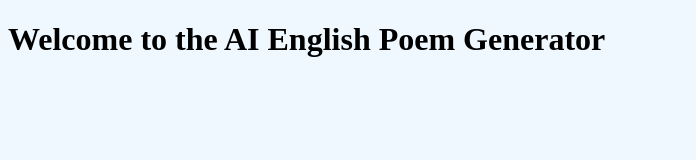
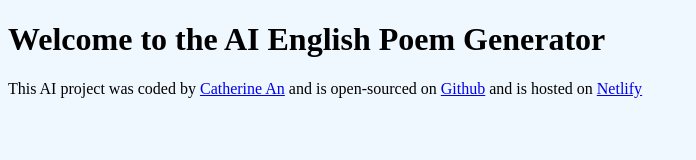
Before and after one commit to mdp-medical-developer/poem-generator, a plain HTML site: page index.html in a window 1280 px wide. Shown: the whole page, without its empty margins (0-696 px from the left). Drawn offline with nearby package versions, Linux system fonts and the light colour scheme.

Commit message:
Testing on live hosting

```diff
--- a/index.html
+++ b/index.html
@@ -12,4 +12,20 @@
   <body>
     <h1>Welcome to the AI English Poem Generator</h1>
   </body>
+  <footer>
+    This AI project was coded by
+    <a href="https://github.com/mdp-medical-developer" target="_blank"
+      >Catherine An</a
+    >
+    and is open-sourced on
+    <a
+      href="https://github.com/mdp-medical-developer/poem-generator"
+      target="_blank"
+      >Github</a
+    >
+    and is hosted on
+    <a href="https://training-my-ai-poem-generator.netlify.app/" target="_blank"
+      >Netlify</a
+    >
+  </footer>
 </html>
```
